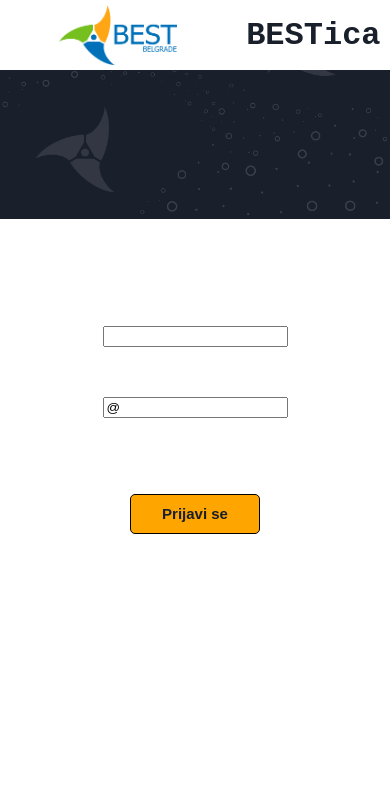
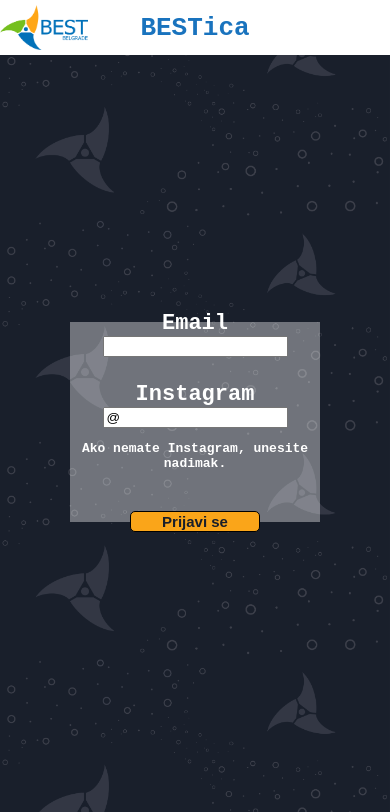
Before and after one commit to IT-BestBelgrade/promo-game-mart23, a PHP site: page /login.php in a window 390 px wide. Shown: the top 812 px of the page. Run offline with PHP 8.4, Linux system fonts and the light colour scheme.

Commit message:
СВЕ респонзивно

```diff
--- a/login.php
+++ b/login.php
@@ -67,9 +67,11 @@
 </head>
 <body>
 
-    <div class="header">
+    <div class="header" style="justify-content:space-between">
         <img src="images/best_logo_standard.png" alt="BEST Logo" class="logo">
         <h1>BESTica</h1>
+        <img src="images/best_logo_white.png" alt="BEST Logo" class="logo">
+
     </div>
 
 
--- a/style.css
+++ b/style.css
@@ -4,7 +4,7 @@
   text-align: center;
   /* background-color: aquamarine; */
   background-image: url("images/pozadina1.png");
-  background-repeat: no-repeat;
+  background-repeat: repeat;
   background-size: cover;
   /* background-color: #ccc; */
 
@@ -19,15 +19,14 @@
   flex-direction: row;
   top: 0;
   align-items: center;
-  justify-content: space-around;
+  justify-content: space-between;
   background-color: #fff;
-  color: #191f2b;
+  color: #1973be;
   height: 70px;
   width: 100%;
 }
 
 .logo {
-  margin: 0 50px;
   height: 60px;
 }
 
@@ -44,6 +43,7 @@
 }
 
 .console {
+  position: relative;
   display: flex;
   flex-direction: row;
   align-items: center;
@@ -51,6 +51,8 @@
   padding: 50px 10px;
   border-radius: 75px;
   border: 0.5px solid #000;
+  margin-bottom: 20px;
+
 }
 
 .screen {
@@ -83,7 +85,7 @@
   font-size: 22px;
   font-weight: bold;
   color: #191f2b;
-  background-color: orange;
+  background-color: #faa519;
   border: 0.5px solid #000;
   border-radius: 5px;
   z-index: 999;
@@ -92,7 +94,7 @@
 .btn-nista {
   width: 50px;
   /* height: 40px; */
-  background-color: orange;
+  background-color: #faa519;
   border: none;
   border-radius: 1px;
   margin: 0;
@@ -128,7 +130,7 @@
   font-size: 15px;
   font-weight: bold;
   color: #191f2b;
-  background-color: orange;
+  background-color: #faa519;
   border: 0.5px solid #000;
   border-radius: 5px;
   width: 130px;
@@ -151,16 +153,17 @@
   top: 50%;
   left: 50%;
   transform: translate(-50%, -50%);
-  background-color: #121212dd;
-  width: 800px;
+  background-color: #ffffff60;
+  width: 500px;
   height: 500px;
+  margin-top: 5%;
 
   position: absolute;
   z-index: 999;
 }
 
 .tabela th {
-  color: #33bca5;
+  color: #faa519;
 }
 
 .tabela tr {
@@ -170,19 +173,19 @@
 .tbl-rang {
   width: 80px;
   text-align: center;
-  border-bottom: solid 1px #33bca5;
+  border-bottom: solid 1px #faa519;
 }
 
 .tbl-name {
   width: 250px;
   padding: 0 10px;
-  border-bottom: solid 1px #33bca5;
+  border-bottom: solid 1px #faa519;
 }
 
 .tbl-score {
   width: 100px;
   text-align: center;
-  border-bottom: solid 1px #33bca5;
+  border-bottom: solid 1px #faa519;
 }
 
 /* HIDE */
@@ -196,3 +199,84 @@
     display: none;
   }
 } */
+
+@media only screen and (max-width: 850px) {
+  /* apply this style for tablet screens */
+  .console {
+    flex-direction: column;
+    padding: 10px 50px;
+  }
+  .screen{
+    margin: 20px
+  }
+
+  .button{
+    margin:2px;
+  }
+}
+
+@media only screen and (max-width: 767px){
+  .console{
+    padding: 10px 10px;
+  }
+}
+
+@media only screen and (max-width: 550px){
+  .console{
+    padding: 10px 1px;
+  }
+
+  .screen{
+    margin-left: 1px;
+    margin-right: 1px;
+    padding-left: 1px;
+    padding-right: 1px;
+  }
+
+  .container{
+    width: 250px;
+    height: 200px;
+  }
+
+  .cont-tabela{
+    font-size: 16px;
+    width: 300px;
+
+  }
+
+  .tabela tr {
+    height: 22px;
+  }
+
+  .tbl-rang {
+    width: 50px;
+  }
+
+  .tbl-name {
+    width: 200px;
+  }
+
+  .tbl-score {
+    width: 75px;
+  }
+
+  .header{
+    height: 55px;
+    font-size: small;
+  }
+  .logo{
+    height: 45px;
+  }
+
+  .btn-logout{
+    width: 90px;
+    height: 30px;
+    font-size: 13px;
+  }
+
+}
+
+
+.tekst{
+  font-size: small;
+}
```
Also changed, not shown: index.php (+0 -21 lines), pogresanLogin.php (+7 -5 lines), scoreboard.php (+5 -5 lines), script.js (+10 -2 lines).
